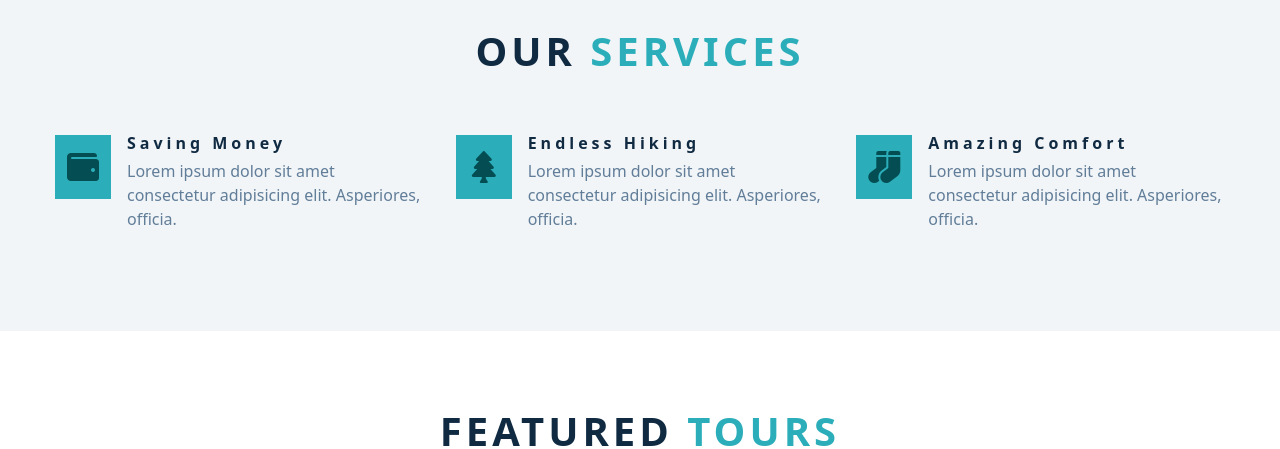
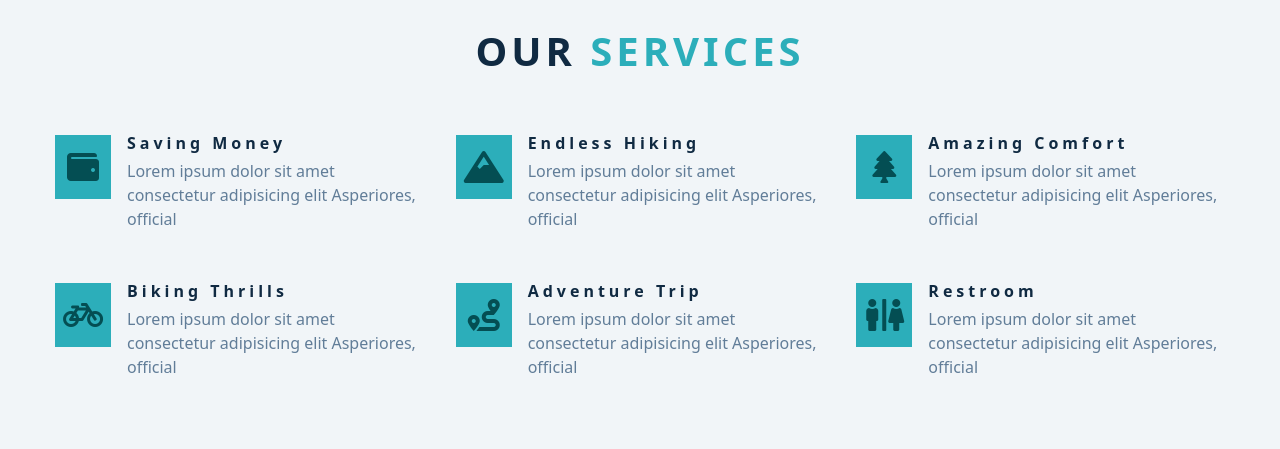
Before and after one commit to allanReyMacasaquit/tourism, a React (Create React App) app: page / in a window 1280 px wide. Shown: the part 1540-1989 px from the top of the page. Built offline with nearby package versions, Linux system fonts and the light colour scheme.

Commit message:
ServicesLinks

```diff
--- a/src/components/Services.jsx
+++ b/src/components/Services.jsx
@@ -1,4 +1,5 @@
 import Title from './Title';
+import { serviceslinks } from './data';
 
 const Services = () => {
 	return (
@@ -6,44 +7,17 @@ const Services = () => {
 			<Title title='our' subtitle='services' />
 
 			<div className='section-center services-center'>
-				<article className='service'>
-					<span className='service-icon'>
-						<i className='fas fa-wallet fa-fw'></i>
-					</span>
-					<div className='service-info'>
-						<h4 className='service-title'>saving money</h4>
-						<p className='service-text'>
-							Lorem ipsum dolor sit amet consectetur adipisicing elit.
-							Asperiores, officia.
-						</p>
-					</div>
-				</article>
-
-				<article className='service'>
-					<span className='service-icon'>
-						<i className='fas fa-tree fa-fw'></i>
-					</span>
-					<div className='service-info'>
-						<h4 className='service-title'>endless hiking</h4>
-						<p className='service-text'>
-							Lorem ipsum dolor sit amet consectetur adipisicing elit.
-							Asperiores, officia.
-						</p>
-					</div>
-				</article>
-
-				<article className='service'>
-					<span className='service-icon'>
-						<i className='fas fa-socks fa-fw'></i>
-					</span>
-					<div className='service-info'>
-						<h4 className='service-title'>amazing comfort</h4>
-						<p className='service-text'>
-							Lorem ipsum dolor sit amet consectetur adipisicing elit.
-							Asperiores, officia.
-						</p>
-					</div>
-				</article>
+				{serviceslinks.map(({ id, title, text, icon }) => (
+					<article className='service' key={id}>
+						<span className='service-icon'>
+							<i className={icon}></i>
+						</span>
+						<div className='service-info'>
+							<h4 className='service-title'>{title}</h4>
+							<p className='service-text'>{text}</p>
+						</div>
+					</article>
+				))}
 			</div>
 		</section>
 	);
--- a/src/components/data.js
+++ b/src/components/data.js
@@ -7,6 +7,45 @@ export const pageLinks = [
 
 export const socialinks = [
 	{ id: 1, href: '#home', icon: 'fab fa-facebook' },
-	{ id: 3, href: '#about', icon: 'fab fa-twitter' },
-	{ id: 2, href: '#services', icon: 'fab fa-squarespace' },
+	{ id: 2, href: '#about', icon: 'fab fa-twitter' },
+	{ id: 3, href: '#services', icon: 'fab fa-squarespace' },
 ];
+
+export const serviceslinks = [
+	{
+		id: 1,
+		title: 'saving money',
+		text: 'Lorem ipsum dolor sit amet consectetur adipisicing elit Asperiores, official',
+		icon: 'fas fa-wallet fa-fw',
+	},
+	{
+		id: 2,
+		title: 'endless hiking',
+		text: 'Lorem ipsum dolor sit amet consectetur adipisicing elit Asperiores, official',
+		icon: 'fas fa-mountain fa-fw',
+	},
+	{
+		id: 3,
+		title: 'amazing comfort',
+		text: 'Lorem ipsum dolor sit amet consectetur adipisicing elit Asperiores, official',
+		icon: 'fas fa-tree fa-fw',
+	},
+	{
+		id: 4,
+		title: 'biking thrills',
+		text: 'Lorem ipsum dolor sit amet consectetur adipisicing elit Asperiores, official',
+		icon: 'fas fa-bicycle fa-fw',
+	},
+	{
+		id: 5,
+		title: 'adventure trip',
+		text: 'Lorem ipsum dolor sit amet consectetur adipisicing elit Asperiores, official',
+		icon: 'fas fa-route fa-fw',
+	},
+	{
+		id: 6,
+		title: 'restroom',
+		text: 'Lorem ipsum dolor sit amet consectetur adipisicing elit Asperiores, official',
+		icon: 'fas fa-restroom fa-fw',
+	},
+];
```
